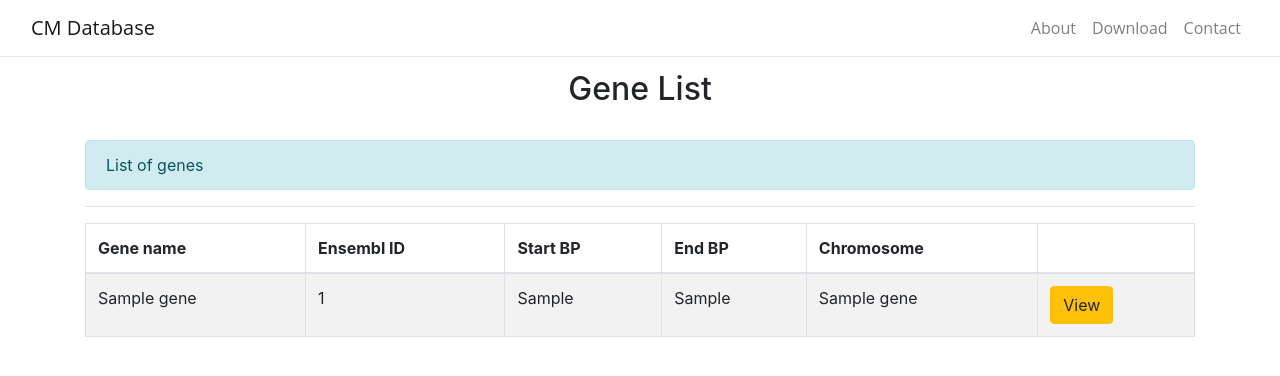
After one commit to laceup/CMDB, a Flask app: template server/src/templates/list.html in a window 1280 px wide. The commit adds this page. Shown: the top 376 px of the page. Run offline with Flask 2, Linux system fonts and the light colour scheme; the template is opened without the code that fills it: most values are stand-ins (such as "Sample title", 1, 10 or a date in 2020); some libraries are stand-ins or nearby versions.

Commit message:
add sample pages

```diff
--- a/server/conf/gunicorn_config.py
+++ b/server/conf/gunicorn_config.py
@@ -1,6 +1,6 @@
 import multiprocessing
 
-bind = "0.0.0.0:8080"
+bind = "0.0.0.0:9000"
 # set number of workers based on CPU - good for production
 # workers = (multiprocessing.cpu_count() * 2) + 1
 # for dev, set worker = 1
--- a/server/src/requirements.txt
+++ b/server/src/requirements.txt
@@ -1,5 +1,6 @@
 flask
 requests
 gunicorn
+graphqlclient
 
 # add new packages one per each line
--- a/server/src/server.py
+++ b/server/src/server.py
@@ -1,13 +1,32 @@
 from src import app
 from flask import render_template
 from flask import jsonify
+from .hasura import query
 
 @app.route("/")
 def home():
-    return render_template('index.html')
+    return render_template('home.html')
 
 # Uncomment to add a new URL at /new
 
-@app.route("/json")
-def json_message():
-    return jsonify(message="Hello Aparna")
+
+@app.route("/genes")
+def genes():
+    data = query('''
+    query {
+      ensembl {
+        name
+        ensembl_id
+        start_bp
+        end_bp
+        chromosome_scaffold_name
+      }
+    }
+    ''')
+
+    return render_template(
+        'list.html',
+        **{
+            'genes': data['ensembl']
+        }
+    )
--- a/server/src/templates/index.html
+++ b/server/src/templates/base.html
@@ -4,7 +4,7 @@
     <meta charset="utf-8">
     <meta name="viewport" content="width=device-width, initial-scale=1, shrink-to-fit=no">
 
-    <title>Cardiomyopath Database</title>
+    <title>{% block title %}{% endblock %} - Cardiomyopathy Database</title>
     <!-- Bootstrap core CSS -->
     <link rel="stylesheet" href="https://stackpath.bootstrapcdn.com/bootstrap/4.1.1/css/bootstrap.min.css" integrity="sha384-WskhaSGFgHYWDcbwN70/dfYBj47jz9qbsMId/iRN3ewGhXQFZCSftd1LZCfmhktB" crossorigin="anonymous">    <!-- Custom styles for this template -->
     <link href="static/styles.css" rel="stylesheet">
@@ -14,7 +14,7 @@
     <nav class="navbar navbar-expand-lg navbar-light fixed-top" id="mainNav">
       <div class="container-fluid">
 
-        <a class="navbar-brand" href="#page-top">CM Database</a>
+        <a class="navbar-brand" href="/">CM Database</a>
         <button class="navbar-toggler navbar-toggler-right" type="button" data-toggle="collapse" data-target="#navbarResponsive" aria-controls="navbarResponsive" aria-expanded="false" aria-label="Toggle navigation">
           <span class="navbar-toggler-icon"></span>
         </button>
@@ -35,24 +35,9 @@
 
       </div>
     </nav>
-    <div class="container">
-    	<div class="row">
-            <div class="col-md-12" align="center">
-        		<h2>Custom search field</h2>
-                <div id="custom-search-input">
-                    <div class="input-group col-md-12">
-                        <input type="text" class="form-control input-lg" placeholder="Buscar" />
-                        <span class="input-group-append">
-                          <button class="btn btn-outline-secondary" type="button">
-                              <i class="fa fa-search"></i>
-                          </button>
-                        </span>
-                    </div>
-                </div>
-            </div>
-    	</div>
-    </div>
-
+    <section class="content">
+      {% block content %}{% endblock %}
+    </section>
 
     <!-- jQuery first, then Popper.js, then Bootstrap JS -->
     <script src="https://code.jquery.com/jquery-3.3.1.slim.min.js" integrity="sha384-q8i/X+965DzO0rT7abK41JStQIAqVgRVzpbzo5smXKp4YfRvH+8abtTE1Pi6jizo" crossorigin="anonymous"></script>
--- /dev/null
+++ b/server/src/templates/list.html
@@ -0,0 +1,52 @@
+{% extends 'base.html' %}
+
+{% block title %}Genes{% endblock %}
+
+
+{% block content %}
+<div class="container">
+  <div class="row">
+    <div class="col-md-12 text-center">
+      <h2>Gene List</h2>
+      <!-- <h6>Crafted by  <a href="http://www.designbootstrap.com/">DesignBootstrap.com</a> </h6> -->
+      <br />
+    </div>
+  </div>
+  <div class="row ">
+    <div class="col-md-12 col-md-offset-1">
+      <div class="Order-list">
+        <div class="alert alert-info">
+          List of genes
+        </div>
+        <hr />
+        <div class="table-responsive">
+          <table class="table table-striped table-bordered table-hover">
+            <thead>
+              <tr>
+                <th>Gene name</th>
+                <th>Ensembl ID</th>
+                <th>Start BP</th>
+                <th>End BP</th>
+                <th>Chromosome</th>
+                <th></th>
+              </tr>
+            </thead>
+            <tbody>
+              {% for gene in genes %}
+              <tr>
+                <td>{{gene.name}}</td>
+                <td>{{gene.ensembl_id}}</td>
+                <td>{{gene.start_bp}}</td>
+                <td>{{gene.start_bp}}</td>
+                <td>{{gene.chromosome_scaffold_name}}</td>
+                <td> <a href="#"  class="btn btn-xs btn-warning"  >View</a> </td>
+              </tr>
+              {% endfor %}
+            </tbody>
+          </table>
+        </div>
+      </div>
+    </div>
+  </div>
+</div>
+{% endblock %}
```
Also changed, not shown: install/docker-compose.yaml (renamed from hasura/install/docker-compose.yaml, +7 -0 lines), server/src/hasura.py (added, +9 -0 lines), server/src/info.py (+11 -10 lines), server/src/templates/home.html (added, +24 -0 lines), server/src/templates/info.html (deleted, +0 -23 lines).
